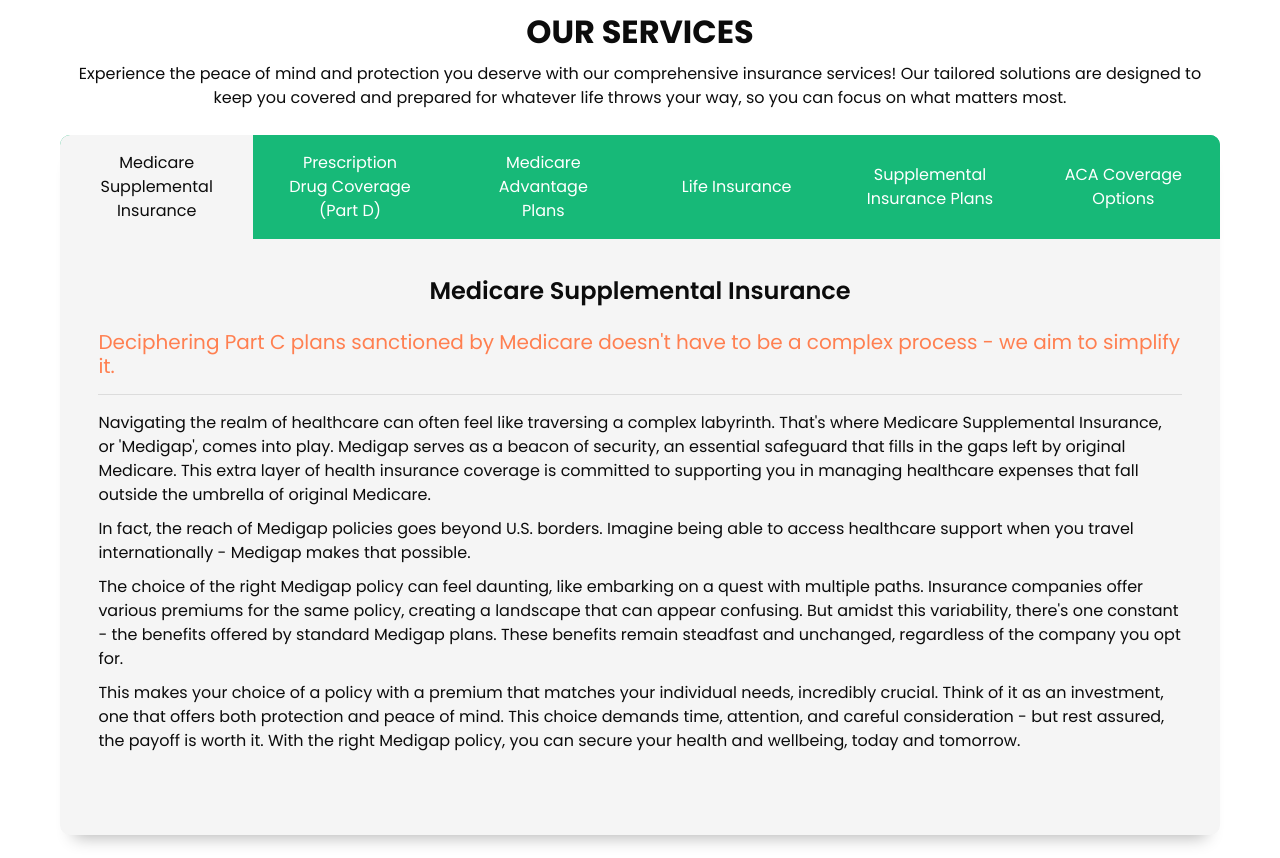
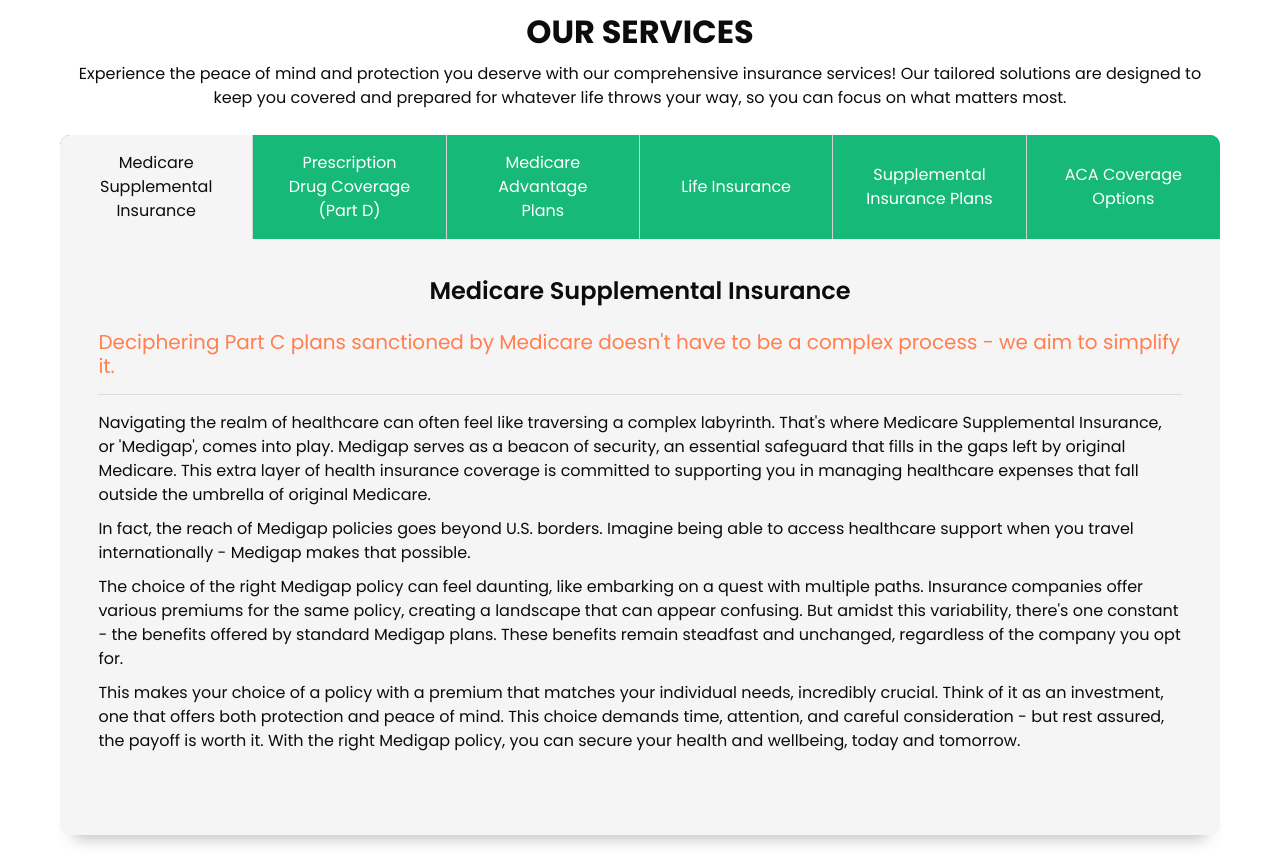
Before and after one commit to Carlo-E/am-best-insure, a website: page index.html in a window 1280 px wide. Shown: the part 1900-2758 px from the top of the page. Drawn offline with nearby package versions, Linux system fonts and the light colour scheme; some packages are replaced by stand-ins of ours.

Commit message:
complete mvp

```diff
--- a/css/tabs.css
+++ b/css/tabs.css
@@ -116,6 +116,7 @@
 		border: none;
 		cursor: pointer;
 		transition: background 0.1s ease;
+		border-right: .5px solid lightgray;  /* Add this line */
 		/* max-width: 200px;  */
 		outline: none;
 		/* flex: 1 0 100px; */
@@ -138,6 +139,7 @@
 		border: none;
 		background: #F5F5F5;
 		min-height: 260px;
+
 	}
 	.accordion-item__label,
 	.accordion-item__container {
--- a/css/tabs.scss
+++ /dev/null
@@ -1,443 +0,0 @@
-// // @import "compass/css3";
-// @import "~compass-mixins/lib/compass";
-// @import "~compass-mixins/lib/compass/css3";
-
-
-// @import url(https://fonts.googleapis.com/css?family=Raleway:100,200,300);
-// @import "compass/css3/transform";
-
-// @mixin font($font-size, $line-height, $font-family, $font-weight) {
-//   font: #{$font-size}/#{$line-height} $font-family;
-//   font-weight: $font-weight;
-// }
-
-// @mixin keyframe($animation_name) {
-//   @keyframes #{$animation_name} {
-//     @content;
-//   }
-// }
-
-// @mixin animation($delay, $duration, $animation) {
-//   animation-delay: $delay;
-//   animation-duration: $duration;
-//   animation-name: $animation;
-//   animation-fill-mode: forwards;
-// }
-
-// @mixin breakpoint($point) {
-//   @if $point == big {
-//     @media screen and (max-width: 1600px) {
-//       @content;
-//     }
-//   } @else if $point == medium {
-//     @media screen and (max-width: 900px) {
-//       @content;
-//     }
-//   } @else if $point == small {
-//     @media screen and (max-width: 600px) {
-//       @content;
-//     }
-//   }
-// }
-
-// @include keyframe(content-opacity) {
-//   from {
-//     opacity: 0;
-//   }
-//   to {
-//     opacity: 1;
-//   }
-// }
-
-// @include keyframe(content-rotate-y) {
-//   from {
-//     @include transform(rotateY(90deg));
-//   }
-//   to {
-//     opacity: 1;
-//     @include transform(rotateY(0deg));
-//   }
-// }
-
-// @include keyframe(content-rotate-x) {
-//   from {
-//     @include transform(rotateX(90deg));
-//   }
-//   to {
-//     opacity: 1;
-//     @include transform(rotateX(0deg));
-//   }
-// }
-
-// @include keyframe(content-rotate-both) {
-//   from {
-//     @include transform(rotate(90deg));
-//     @include transform-origin(0% 50%);
-//   }
-//   to {
-//     opacity: 1;
-//     @include transform(rotate(0deg));
-//     @include transform-origin(0% 50%);
-//   }
-// }
-
-// @include keyframe(content-pop-out) {
-//   0% {
-//     opacity: 1;
-//     @include transform(scale(1));
-//   }
-//   50% {
-//     opacity: 1;
-//     @include transform(scale(1.1));
-//   }
-//   100% {
-//     opacity: 1;
-//     @include transform(scale(1));
-//   }
-// }
-
-// @include keyframe(content-pop-in) {
-//   from {
-//     opacity: 1;
-//     @include transform(scale(1.1));
-//   }
-//   to {
-//     opacity: 1;
-//     @include transform(scale(1));
-//   }
-// }
-
-// @include keyframe(content-slide-bot) {
-//   from {
-//     top: 20px;
-//     opacity: 0;
-//   }
-//   to {
-//     top: 0px;
-//     opacity: 1;
-//   }
-// }
-
-// @include keyframe(content-slide-top) {
-//   from {
-//     top: -20px;
-//     opacity: 0;
-//   }
-//   to {
-//     top: 0px;
-//     opacity: 1;
-//   }
-// }
-
-// /* used for wrapper animation after the load of the page */
-// @include keyframe(show) {
-//   from {
-//     opacity: 0;
-//   }
-//   to {
-//     opacity: 1;
-//   }
-// }
-
-// $tab-head-color: #525252;
-// $tab-checked-border-color: #b8b63e;
-// $tab-border-color: #4d4c47;
-// $tab-text-color: #dbdbd3;
-// $tab-checked-text-color: #f2f2f2;
-// $tab-hover-color: #667876;
-// $tab-body-wrapper-color: #f7eec6;
-// $tab-delimiter-line-height: 5px;
-// $tab-label-height: 3em;
-
-// html {
-//   background: url(http://distinctionjewelry.com/info/wp-content/uploads/2013/01/blurred-background-10-2000x1250.jpg);
-// //   webkit-font-smoothing: antialiased;
-//   @include font(1em, 1.5em, "Raleway", normal);
-// }
-
-// .tabs-wrapper {
-//   margin: 5% 10% 0 10%;
-//   input[type="radio"] {
-//     display: none;
-//   }
-//   label {
-//     transition: background 0.4s ease-in-out, height 0.2s linear;
-//     display: inline-block;
-//     cursor: pointer;
-//     color: $tab-text-color;
-//     width: 20%;
-//     height: $tab-label-height;
-//     border-top-left-radius: 3px;
-//     border-top-right-radius: 3px;
-//     background: $tab-head-color;
-//     text-align: center;
-//     line-height: 3em;
-//     &:last-of-type {
-//       border-bottom: none;
-//     }
-//     &:hover {
-//       background: $tab-hover-color;
-//       /*@include transform (translate(0,-0.2em));*/
-//     }
-//     @include breakpoint(big) {
-//       width: 15%;
-//     }
-//     @include breakpoint(medium) {
-//       width: 20%;
-//     }
-//     @include breakpoint(small) {
-//       width: 100%;
-//       display: block;
-//       border-bottom: 2px solid $tab-border-color;
-//       border-radius: 0;
-//     }
-//   }
-//   @include breakpoint(small) {
-//     margin: 0;
-//   }
-// }
-
-// #tab1,
-// #tab2,
-// #tab3,
-// #tab4 {
-//   &:checked {
-//     + label {
-//       background: $tab-checked-border-color;
-//       color: $tab-checked-text-color;
-//     }
-//   }
-// }
-
-// .tab-body {
-//   position: absolute;
-//   top: -9999px;
-//   // Set opacity to 1 if you won't use any animation which sets the opacity to 1
-//   opacity: 0;
-//   padding: 10px;
-// }
-
-// .tab-body-wrapper {
-//   background: $tab-body-wrapper-color;
-//   border-top: $tab-checked-border-color $tab-delimiter-line-height solid;
-//   border-bottom-right-radius: 3px;
-//   border-bottom-left-radius: 3px;
-//   border-top-right-radius: 3px;
-//   @include animation(0.2s, 1.5s, show);
-//   @include breakpoint(small) {
-//     border: none;
-//     border-radius: 0;
-//   }
-// }
-
-// #tab1:checked ~ .tab-body-wrapper #tab-body-1,
-// #tab2:checked ~ .tab-body-wrapper #tab-body-2,
-// #tab3:checked ~ .tab-body-wrapper #tab-body-3,
-// #tab4:checked ~ .tab-body-wrapper #tab-body-4 {
-//   position: relative;
-//   top: 0px;
-//   /* Choose one - modify .tab-body opacity to 1 if you don't want any animation or set opacity to 1 here */
-//   // @include animation(0.2s,0.8s,content-opacity);
-//   // @include animation(0.2s,0.8s,content-rotate-x);
-//   /* @include animation(0.2s,0.8s,content-rotate-y); */
-//   /* @include animation(0.2s,0.8s,content-rotate-both); */
-//   // @include animation(0.2s,0.8s,content-pop-in);
-//   @include animation(0.1s,0.4s,content-pop-out);
-//   /* @include animation(0.1s,1s,content-slide-bot); */
-//   // @include animation(0.1s, 1s, content-slide-top);
-// }
-
-
-
-
-.accordion {
-    border: solid 2px red ;
-}
-// $color_blue: #447fff;
-// $color_blue__fade: rgba($color_blue, .1);
-// $color_white: #f9f9f9;
-// $color_cloud: #eaeaea;
-
-// .accordion {
-//   $accordion: &;
-//   background: $color_white;
-
-//   &-tabs {
-//     display: none;
-// 		:focus {outline: none;}
-//   }
-
-//   &-item {
-//     border-bottom: 1px solid $color_cloud;
-
-//     &:last-child {
-//       border: none;
-//     }
-
-//     &__label {
-//       margin: 0;
-//       padding: 1.25rem;
-//       cursor: pointer;
-//       transition: padding .2s ease;
-//       position: relative;
-
-//       &:after {
-//         content: "";
-//         height: 4px;
-//         width: 4px;
-//         position: absolute;
-//         top: -4px;
-//         right: 1.25rem;
-//         bottom: 0;
-//         margin: auto;
-//         border: 3px solid transparent;
-//         border-radius: 2px;
-//         transform: rotate(45deg);
-//         border-color: transparent $color_blue $color_blue transparent;
-//         opacity: 1;
-//         transition: opacity .1s ease;
-//       }
-
-//       &:hover {
-//         background: lighten($color_blue, 28);
-//       }
-//     }
-
-//     &__container {
-//       padding: 0 1.25em;
-//       height: 0;
-//       overflow: hidden;
-//       opacity: 0;
-//       transition:
-//         padding .2s ease,
-//         opacity .5s .15s ease;
-//     }
-//   }
-
-//   &-active {
-//     background: $color_blue__fade;
-
-//     .accordion-item {
-//       &__label {
-//         padding-bottom: 0;
-//         cursor: inherit;
-
-//         &:hover {
-//           background: none;
-//         }
-
-//         &:after {
-//           opacity: 0;
-//         }
-//       }
-
-//       &__container {
-//         padding: 1.25em;
-//         height: auto;
-//         opacity: 1;
-
-//         p, h1, h2, h3, h4, h5, h6 {
-//           &:first-child {
-//             margin-top: 0;
-//           }
-
-//           &:last-child {
-//             margin-bottom: 0;
-//           }
-//         }
-
-//       }
-//     }
-//   }
-// }
-
-// @media (min-width: 600px) {
-
-//   .accordion-tabs {
-//     display: flex;
-//     background: $color_blue__fade;
-
-//     .accordion-tab {
-//       background: $color_blue__fade;
-//       padding: 1rem 2rem;
-//       font: inherit;
-//       flex: 1;
-//       border: none;
-//       cursor: pointer;
-// 			transition: background .1s ease;
-// 			&:hover{
-// 				background: rgba($color_white, .01)
-// 			}
-
-//       &:last-child {
-//         border-right: 0;
-//       }
-
-//       &.accordion-active {
-//         background: $color_white;
-//       }
-//     }
-//   }
-
-//   .accordion-item {
-//     padding: 2.4rem;
-//     display: none;
-//     border: none;
-//     background: $color_white;
-//     min-height: 260px;
-
-//     &__label, &__container {
-//       padding: 0;
-//       transition: inherit;
-//     }
-
-//     &__label {
-//       margin-bottom: 1.5rem;
-//     }
-
-//     &.accordion-active {
-//       display: block;
-
-//       .accordion-item__container {
-//         padding: 0;
-//       }
-//     }
-//   }
-// }
-
-
-
-// // ignore
-// * {
-//   box-sizing: border-box;
-// }
-
-
-// .accordion {
-//   box-shadow: 0 1em 2em -.9em rgba(#000, .7);
-//   border-radius: 10px;
-//   overflow: hidden;
-//   width: 100%;
-//   max-width: 400px;
-
-//   @media (min-width: 600px) {
-//     max-width: 600px;
-//   }
-// 	+ p {
-// 		color: rgba(#fff, .8);
-// 		font-weight: 300;
-// 		font-size: .9rem;
-// 		margin-top: 2rem;
-
-// 	}
-// }
-
-// body {
-//   background: #3b70fc;
-//   display: flex;
-// 	flex-direction:column;
-//   font-size: 1rem;
-//   justify-content: center;
-//   align-items: center;
-//   height: 100vh;
-// }
```
